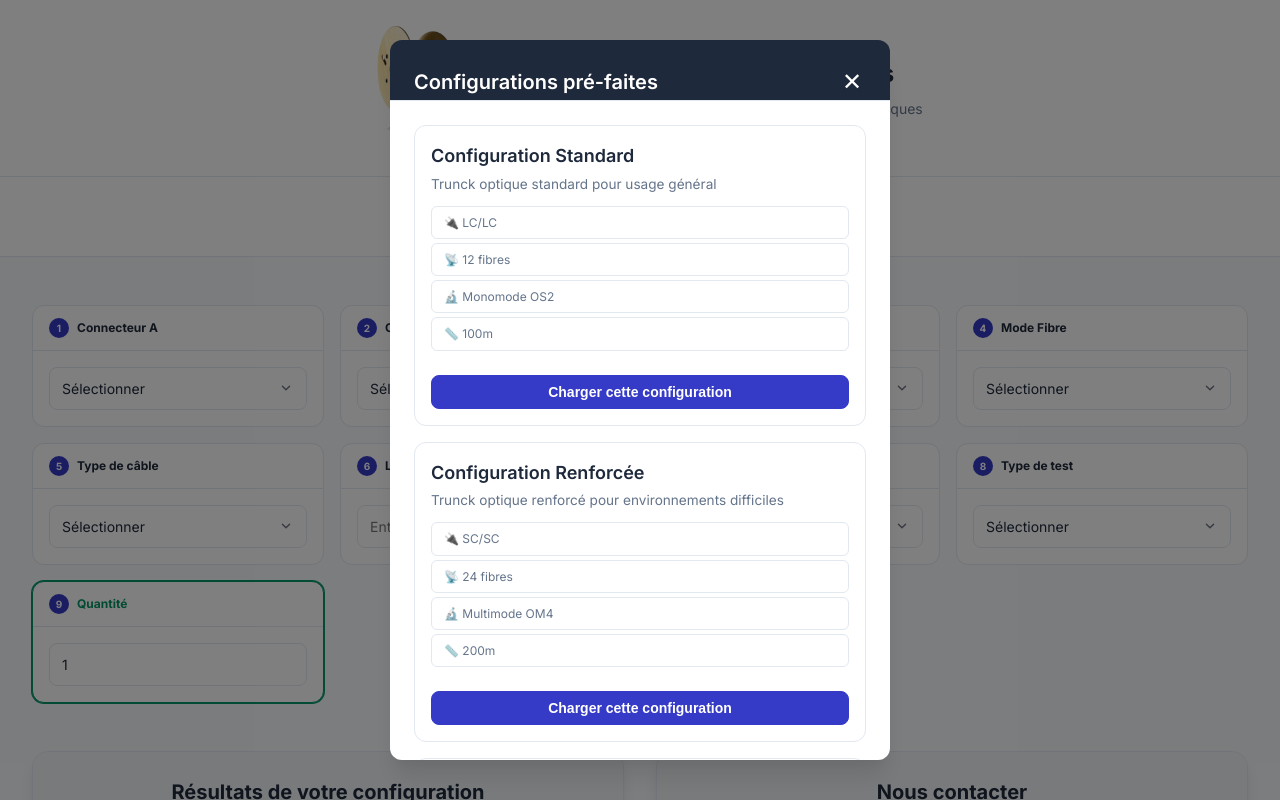
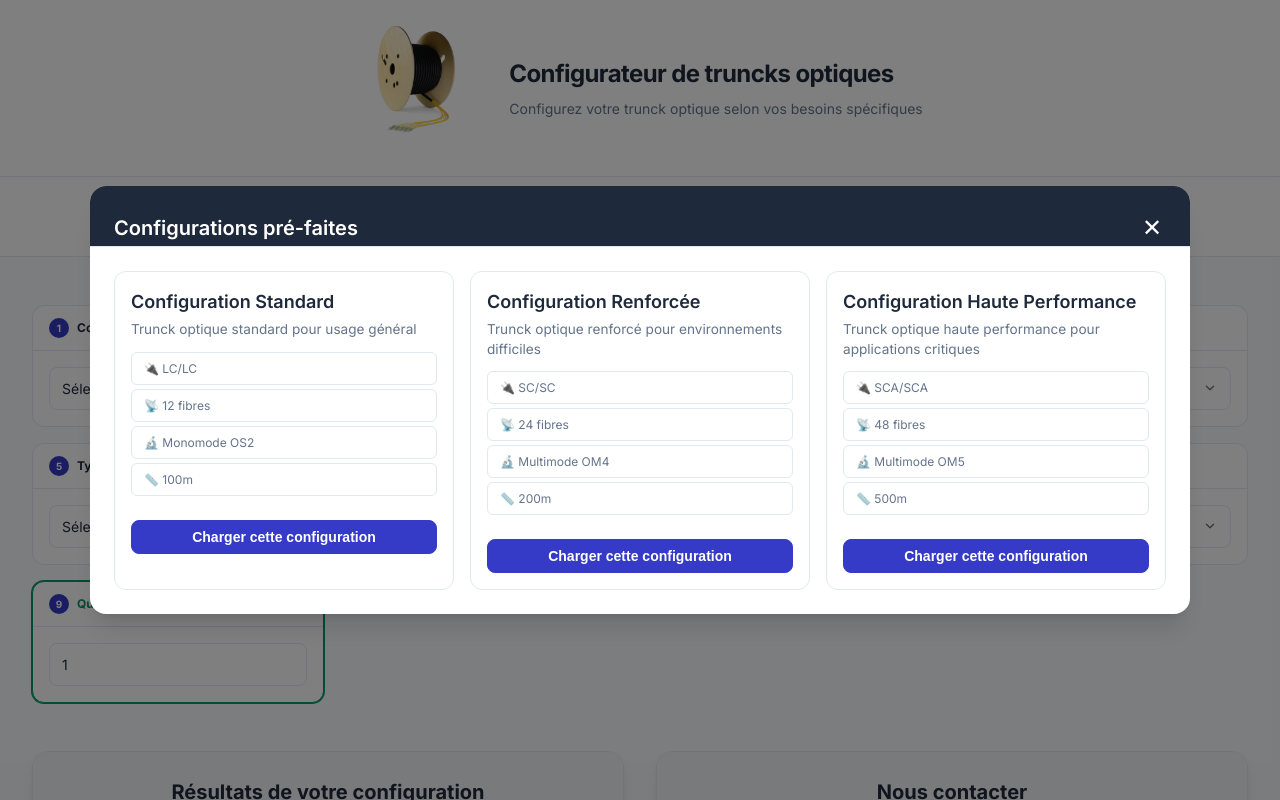
Before and after one commit to AlexisSa/configurateur-truncks-optiques, a React (Vite) app: page / in a window 1280 px wide. Both pictures are taken after a click on the button "⚡ Configurations pré-faites". Shown: the top 800 px of the page. Built offline with nearby package versions, Linux system fonts and the light colour scheme.

Commit message:
Correction ciblée: largeur des modales concernées uniquement (pdf-preview, presets)\n- Ajout sélecteurs .modal-content.pdf-preview-modal et .modal-content.preset-modal\n- Évite d'impacter d'autres modales génériques

```diff
--- a/src/App.css
+++ b/src/App.css
@@ -288,6 +288,11 @@ body {
   width: 1200px;
 }
 
+/* Forcer la largeur maximale en surchargeant .modal-content */
+.modal-content.pdf-preview-modal {
+  max-width: 1200px;
+}
+
 .pdf-preview-body {
   padding: 0;
   max-height: calc(92vh - 120px);
@@ -313,6 +318,11 @@ body {
 .preset-modal {
   max-width: 1100px;
   width: 95vw;
+}
+
+/* Forcer la largeur maximale en surchargeant .modal-content */
+.modal-content.preset-modal {
+  max-width: 1100px;
 }
 
 .preset-grid {
@@ -406,7 +416,7 @@ body {
   padding: 1rem;
 }
 
-.modal-content {
+.modal-content.send-modal {
   background: var(--surface);
   border-radius: var(--radius-lg);
   box-shadow: 0 20px 25px -5px rgba(0, 0, 0, 0.1),
```
